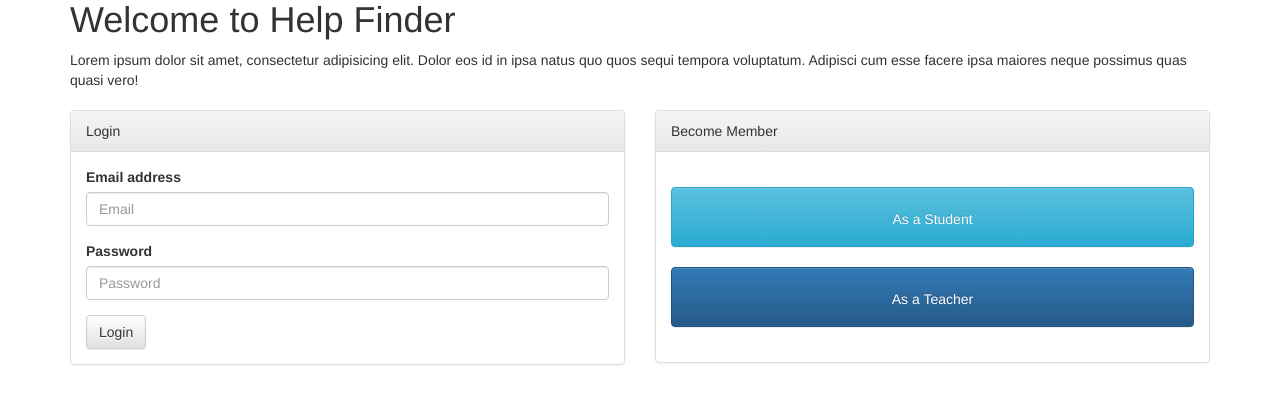
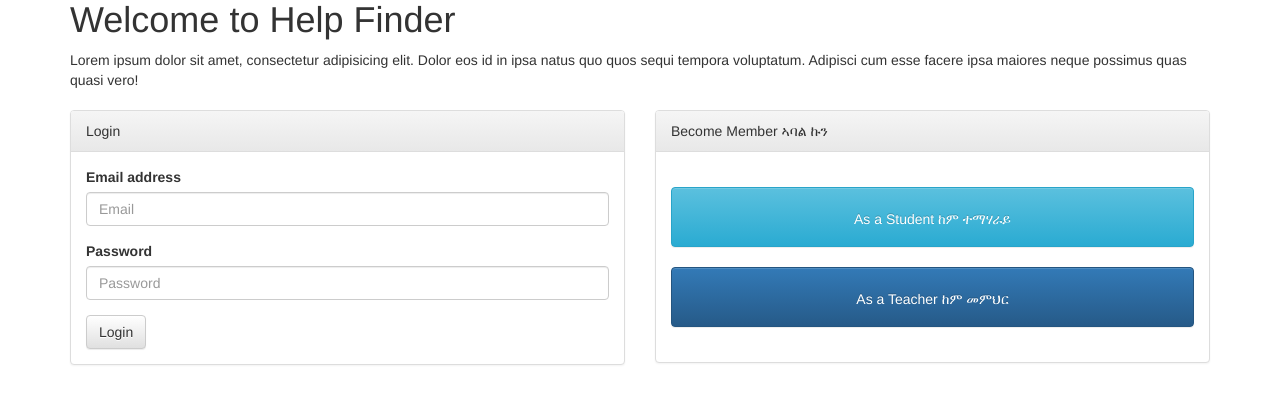
Before and after one commit to EseyasAbraha/find_and_help, a PHP site: page / in a window 1280 px wide. Shown: the part 112-506 px from the top of the page. Run offline with PHP 8.4, Linux system fonts and the light colour scheme; some libraries are stand-ins or nearby versions.

Commit message:
I have added a tigrigna translation of the tabs

```diff
--- a/pages/home.php
+++ b/pages/home.php
@@ -38,11 +38,11 @@ if (User::isLoggedIn()) {
     </div>
     <div class="col-md-6">
         <div class="panel panel-default register">
-            <div class="panel-heading">Become Member</div>
+            <div class="panel-heading">Become Member ኣባል ኩን</div>
             <div class="panel-body">
                 <?=Messages::getFlashMessage(Messages::SUCCEED, 'register')?>
-                <a href="/register?type=student" type="button" class="btn btn-info">As a Student</a>
-                <a href="/register?type=teacher" type="button" class="btn btn-primary">As a Teacher</a>
+                <a href="/register?type=student" type="button" class="btn btn-info">As a Student ከም ተማሃራይ</a>
+                <a href="/register?type=teacher" type="button" class="btn btn-primary">As a Teacher ከም መምህር</a>
             </div>
         </div>
     </div>
```
